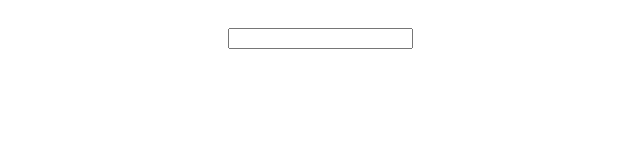
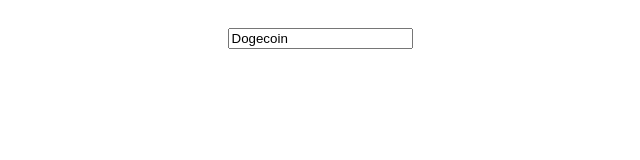
Before and after one commit to summerlightningman/dsr-l4-crypto-monitor-hooks, a React (Create React App) app: page / in a window 1280 px wide. Shown: the top 160 px of the page, without its empty margins (320-960 px from the left). Built offline with nearby package versions, Linux system fonts and the light colour scheme.

Commit message:
search refactoring

```diff
--- a/src/components/search.tsx
+++ b/src/components/search.tsx
@@ -18,7 +18,7 @@
 
     render() {
         return <SearchContainer>
-            <SearchInput onInput={this.handleInput}/>
+            <SearchInput onInput={this.handleInput} value={this.state.value}/>
         </SearchContainer>
     }
 }
--- a/src/types/search.ts
+++ b/src/types/search.ts
@@ -4,8 +4,6 @@
 
 }
 
-
-
 export interface SearchState {
     value: SearchText
 }
```
